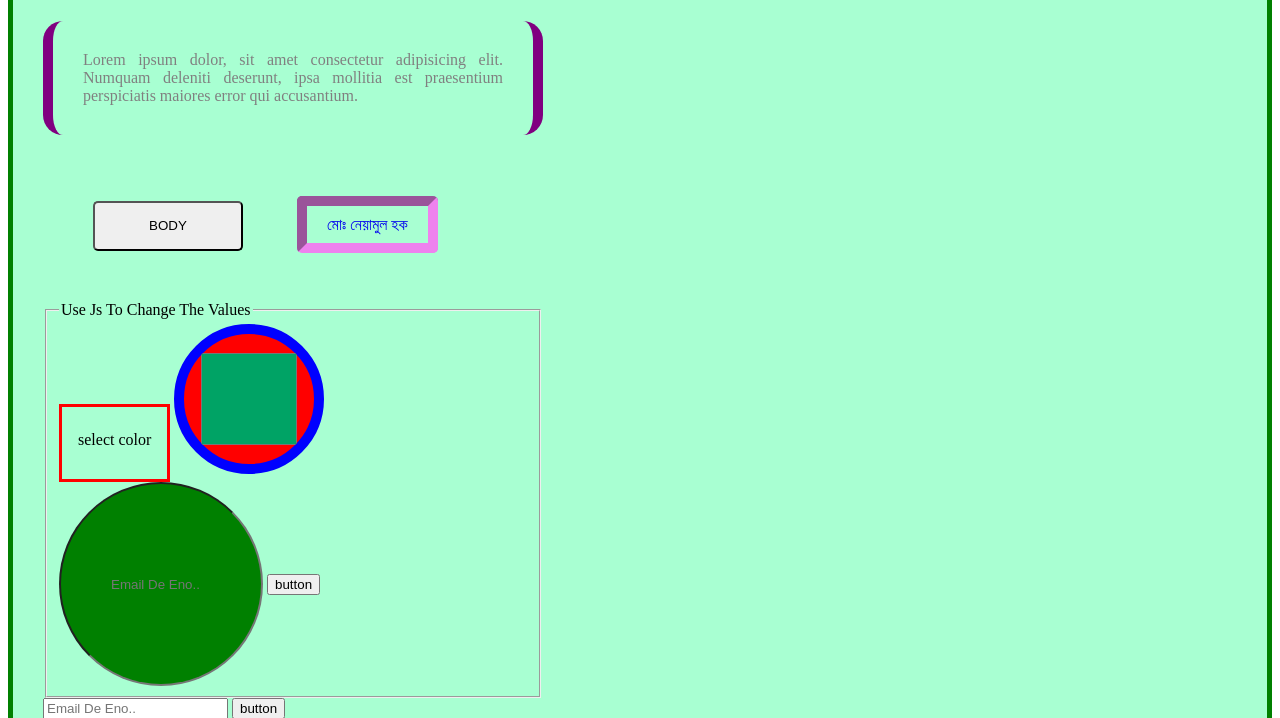
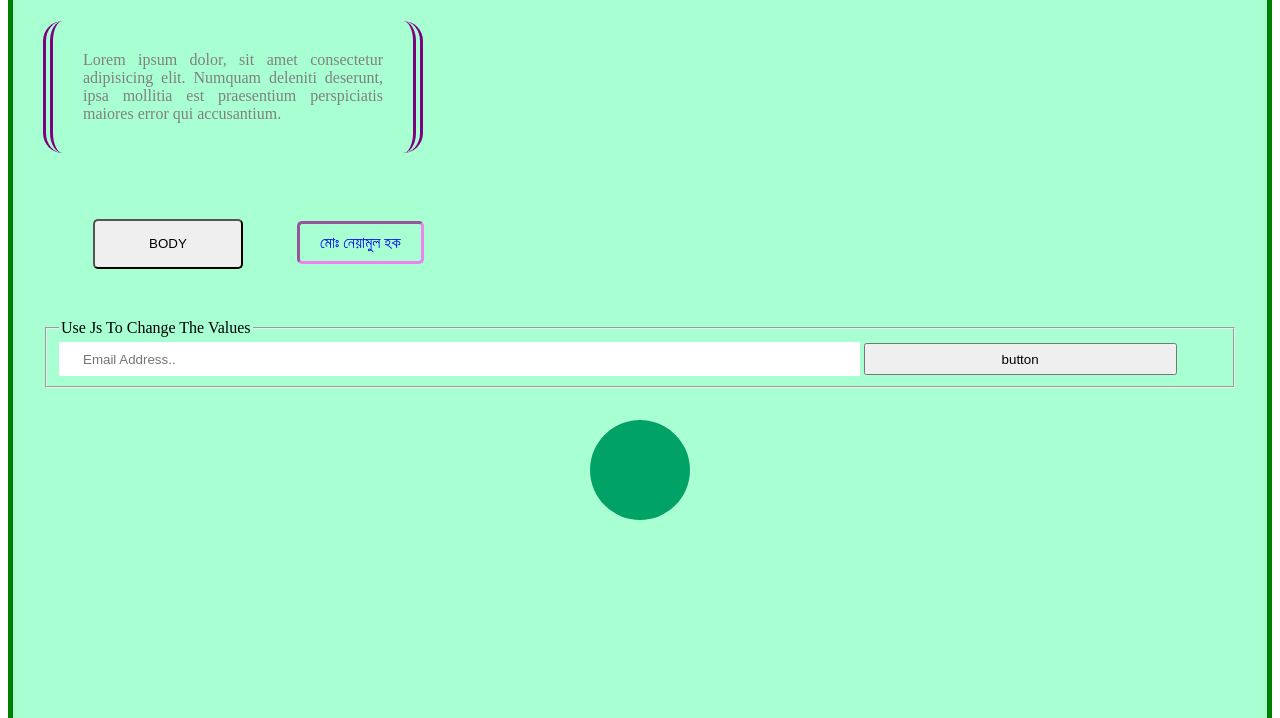
Before and after one commit to Md-Neamul-Hoqe/js-dom, a plain HTML site: page index.html in a window 1280 px wide. Shown: the part 82-800 px from the top of the page. Drawn offline with Linux system fonts and the light colour scheme.

Commit message:
Code Updated

```diff
--- a/dom.js
+++ b/dom.js
@@ -2,7 +2,7 @@
 /* the path of this (html) page */
 console.log(document.baseURI);
 console.log(document.URL);
-
+// document.style.boxSizing = "border-box";
 /**
  * ============================
  *  Get DOM Elements and add styles
@@ -32,7 +32,7 @@ const containerSection = document.getElementsByClassName("container-section");
 for (let index = 0; index < containerSection.length; index++) {
   //   console.log(containerSection[index]);
   const element = containerSection[index];
-  element.style.width = "500px";
+  element.style.minWidth = "500px";
 }
 
 const practiceSection = document.getElementById("practice-section");
@@ -46,45 +46,41 @@ practiceSection.style.minHeight = "100vh";
 
 // console.log(practiceSection);
 
-const colorPicker = document.getElementsByName("color");
+const colorPicker = document.getElementById("colorChecker");
 
-for (let index = 0; index < colorPicker.length; index++) {
-  const element = colorPicker[index];
-  // const elementFocus = colorPicker[index].onfocus();
-  console.log(element);
-  element.style.width = "150px";
-  element.style.height = "150px";
-  element.style.padding = "15px";
-  element.style.borderWidth = "10px";
-  element.style.borderRadius = "50%";
-  element.style.borderColor = "blue";
-  element.style.backgroundColor = "red";
-  element.onfocus = function () {
-    element.style.backgroundColor = "magenta";
-    element.style.borderRadius = "50%";
-  };
-}
+// console.log(colorPicker.childNodes);
+colorPicker.childNodes[3].style.width = "120px";
+colorPicker.childNodes[3].style.height = "120px";
+colorPicker.childNodes[3].style.marginTop = "-10px";
+colorPicker.childNodes[3].style.marginLeft = "-10px";
+colorPicker.style.width = "100px";
+colorPicker.style.height = "100px";
+colorPicker.style.borderRadius = "50%";
+colorPicker.style.overflow = "hidden";
 
 const paragraph = document.getElementsByTagName("p");
 for (let index = 0; index < paragraph.length; index++) {
   const element = paragraph[index];
-  const element1 = paragraph[index][0];
+  element.style.width = "300px";
 
   element.style.color = "gray";
   element.style.textAlign = "justify";
   element.style.padding = "30px";
   element.style.borderRadius = "20px";
   element.style.borderWidth = "0 10px";
-  element.style.borderStyle = "solid";
+  element.style.borderStyle = "double";
   element.style.borderColor = "purple";
 }
+
 const fieldset = document.querySelector("fieldset");
-// console.log(fieldset.childNodes);
-fieldset.childNodes[3].style.display = "inline-block";
-fieldset.childNodes[3].style.minWidth = "3rem";
-fieldset.childNodes[3].style.height = "3rem";
-fieldset.childNodes[3].style.border = "3px solid red";
-fieldset.childNodes[3].style.padding = "1.5rem 1rem 0";
+
+fieldset.childNodes[3].style.minWidth = "calc((100%*8)/12)";
+fieldset.childNodes[3].style.height = "2rem";
+fieldset.childNodes[3].style.border = "0px solid red";
+fieldset.childNodes[3].style.paddingLeft = "1.5rem";
+
+fieldset.childNodes[5].style.minWidth = "calc((100%*3.2319)/12)";
+fieldset.childNodes[5].style.height = "2rem";
 
 /*  */
 const queryAllButtons = document.querySelectorAll("button");
@@ -99,22 +95,21 @@ for (let index = 0; index < queryAllButtons.length; index++) {
 
 /**
  * ===========================
- *  Add Event To The Element/s
+ *  Add Event/s To The Element/s
  * ===========================
  * */
 
+/* tel-name-hover */
 const queryAllAnchor = document.querySelectorAll("a");
 for (let index = 0; index < queryAllAnchor.length; index++) {
   const element = queryAllAnchor[index];
   //   element.style.borderWidth = "10px";
-  element.style.border = "10px inset violet";
+  element.style.border = "3px inset violet";
   element.style.padding = "10px 20px";
   element.style.textDecoration = "none";
-  //   element.style.borderImage = 'url("./js-icon.png") 30 round';
-  //   element.style.backgroundClip = "content-box";
   element.style.borderRadius = "5px";
 
-  /* Hover effect */
+  /* Hover effect using DOM events */
   element.onmouseenter = function () {
     element.style.backgroundColor = "blue";
     element.style.color = "white";
@@ -130,6 +125,6 @@ for (let index = 0; index < queryAllAnchor.length; index++) {
 
 /**
  * ===============================
- *
+ *  Animation Using JS
  * ===============================
  * */
--- a/index.html
+++ b/index.html
@@ -8,7 +8,7 @@
     <!-- <link rel="shortcut icon" href="./favicon.ico" type="image/x-icon"> -->
 </head>
 
-<body>
+<body style="box-sizing: border-box;">
     <header id="practice-section">
         <div class="container-section">
             <h1>Practice JS DOM using this page.</h1>
@@ -25,21 +25,20 @@
                 <aside class="right-side"></aside>
             </div>
 
+            <!-- form validation -->
             <fieldset>
                 <legend>Use Js To Change The Values</legend>
-                <label for="color">select color</label>
-                <input type="color" name="color" id="colorChecker" placeholder="Please select a color" value="#00A365"
-                    title="Please Select a color you want." size="25">
-                <input type="email" name="email"
-                    style="border-radius: 100%; background-color: green; height: 100px; width: 100px; padding: 50px;"
-                    id="EmailAddress" placeholder="Email De Eno..">
+                <input type="email" name="email" id="EmailAddress" placeholder="Email Address..">
                 <input type="button" value="button">
             </fieldset>
 
-            <form id="formField">
-                <input type="email" name="email" id="EmailAddress" placeholder="Email De Eno..">
-                <input type="submit" value="button" onclick="validationField()">
+            <!-- rounded color picker -->
+            <form id="colorChecker" style="margin: 2rem auto 0;">
+                <label for="color" style="display: none;">select color</label>
+                <input type="color" name="color" placeholder="Please select a color" value="#00A365"
+                    title="Please Select a color you want." size="25">
             </form>
+
 
             <table>
                 <thead>
@@ -65,13 +64,6 @@
         </div>
     </header>
 
-    <!-- <input type="color" name="color" id="colorChecker" placeholder="Please select a color" value="#00A365"
-        title="Please Select a color you want." size="25"
-        style="width: 150px; height: 150px;  border-width: 10px; border-radius: 50%; border-color: blue; background-color: red;"> -->
-<!-- ami cachi shudhu color picker circular korte. css diye hok ba js diye. js diye try koresi kintu hoy na. assa. jhajakalloh -->
-
-    <div style="border-radius: 50%; background-color: yellow; width: 150px; height: 150px;"></div>
-
     <script src="./dom.js"></script>
 </body>
 
```
Also changed, not shown: roundColorPicker.html (added, +36 -0 lines).
